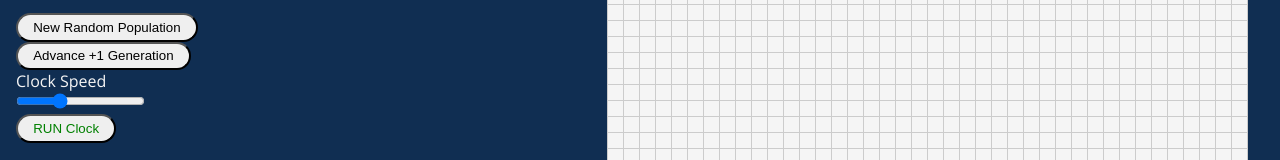
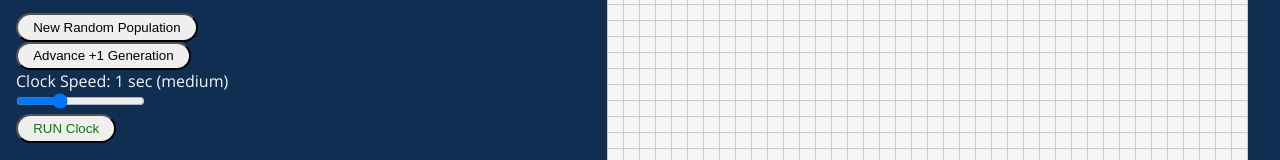
Before and after one commit to joseph-p-pasaoa/conways-game-of-life--react-ts, a React (Create React App) app: page / in a window 1280 px wide. Shown: the part 316-476 px from the top of the page. Built offline with nearby package versions, Linux system fonts and the light colour scheme.

Commit message:
elaborate label for tickDuration slider

```diff
--- a/src/components/Controls.tsx
+++ b/src/components/Controls.tsx
@@ -34,6 +34,14 @@ const Controls = (props: Props) => {
   } = props;
 
 
+  let speedLabel = '1 sec (medium)';
+  if (tickDuration === 50) speedLabel = '1/20 sec (max)';
+  else if (tickDuration === 3000) speedLabel = '3 secs (min)';
+  else if (tickDuration < 900) speedLabel = 'fast';
+  else if (tickDuration > 1100) speedLabel = 'slow';
+  else if (tickDuration !== 1000) speedLabel = 'medium';
+
+
   return(
     <div className='controls'>
       <button
@@ -49,13 +57,14 @@ const Controls = (props: Props) => {
         Advance +1 Generation
       </button>
       <label htmlFor='inputTickDuration' className='tickduration__label'>
-        <div>Clock Speed</div>
+        <div>Clock Speed: {speedLabel}</div>
         <input
           id='inputTickDuration'
           type='range'
           value={tickDuration}
           min={50}
           max={3000}
+          step={50}
           onChange={handleChangeTickDuration}
           className='tickduration__rangeinput'
         />
```
